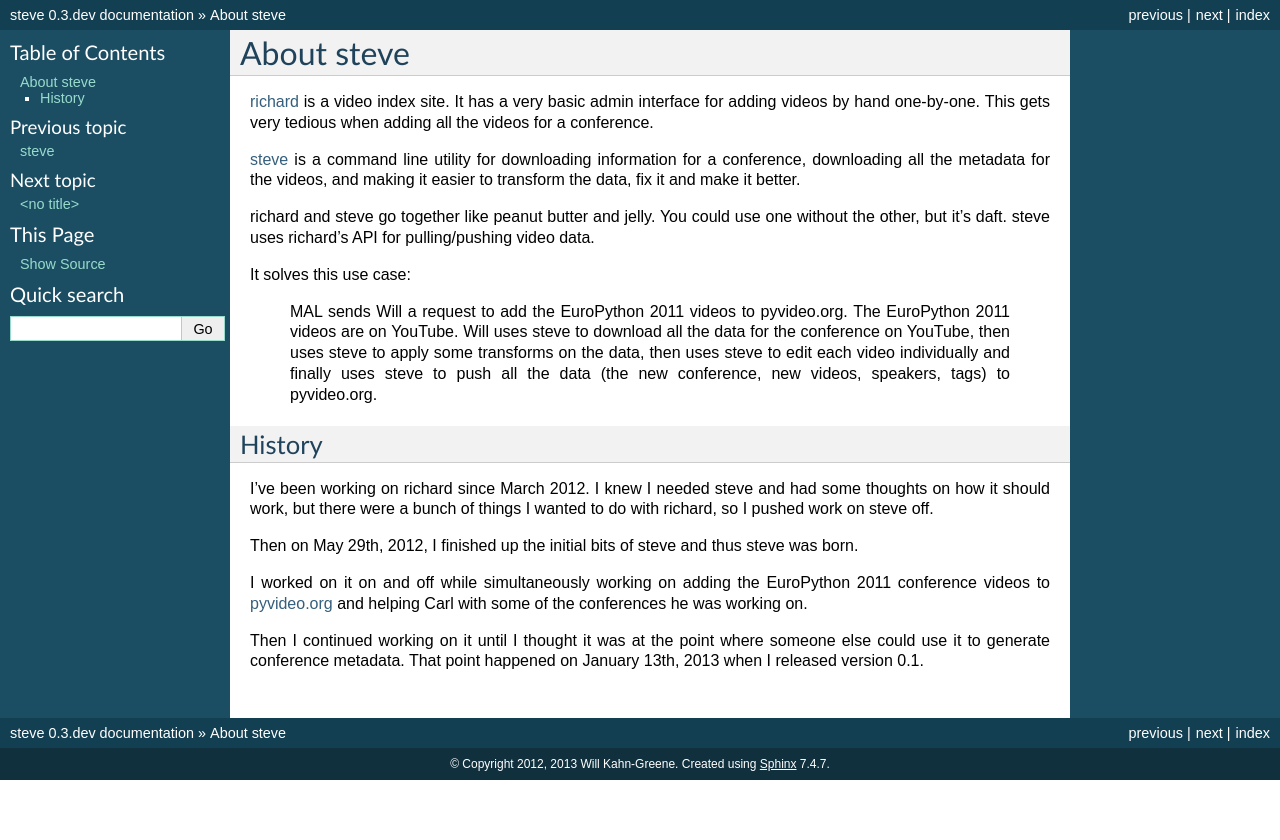
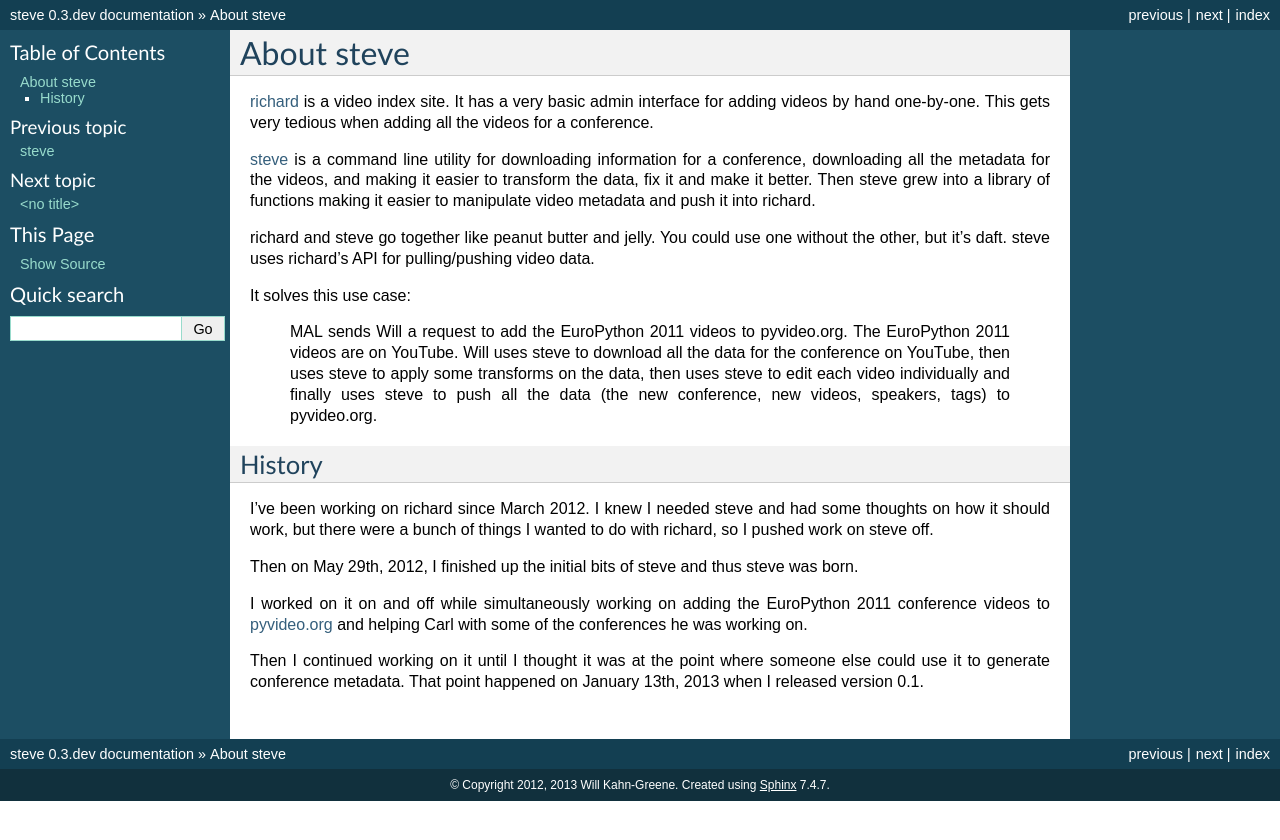
Before and after one commit to pyvideo/steve, a Sphinx documentation site: the page built from docs/project.rst, in a window 1280 px wide. Shown: the top 840 px of the page. Built offline with Sphinx 7.4.7, drawn with Linux system fonts in a browser that asks for light colours.

```diff
--- a/docs/license.rst
+++ b/docs/license.rst
@@ -2,7 +2,4 @@
  License
 =========
 
-steve Copyright(C) 2012, 2013 Will Kahn-Greene
-
-Licensed under the Simplified BSD License. See LICENSE for full
-license.
+.. include:: ../LICENSE
--- a/docs/project.rst
+++ b/docs/project.rst
@@ -10,7 +10,9 @@ conference.
 `steve <https://github.com/willkg/steve>`_ is a command line utility
 for downloading information for a conference, downloading all the
 metadata for the videos, and making it easier to transform the data,
-fix it and make it better.
+fix it and make it better. Then steve grew into a library of functions
+making it easier to manipulate video metadata and push it into
+richard.
 
 richard and steve go together like peanut butter and jelly. You could
 use one without the other, but it's daft. steve uses richard's API for
--- a/docs/richardapi.rst
+++ b/docs/richardapi.rst
@@ -21,14 +21,15 @@ steve.richardapi
 
    Carl, Ryan: These functions are for you!
 
+   They use an auth token. If you need an auth token, let one of the
+   pyvideo admin know.
+
 .. automodule:: steve.richardapi
 
    .. autofunction:: get_all_categories(api_url)
 
    .. autofunction:: get_category(api_url, title)
 
-   .. autofunction:: create_category_if_missing(api_url, username, auth_key, category_data)
-
    .. autofunction:: create_video(api_url, username, auth_key, video_data)
 
    .. autofunction:: update_video(api_url, username, auth_key, video_id, video_data)
```
Also changed, not shown: docs/restapi.rst (+21 -15 lines), 3 other files.
